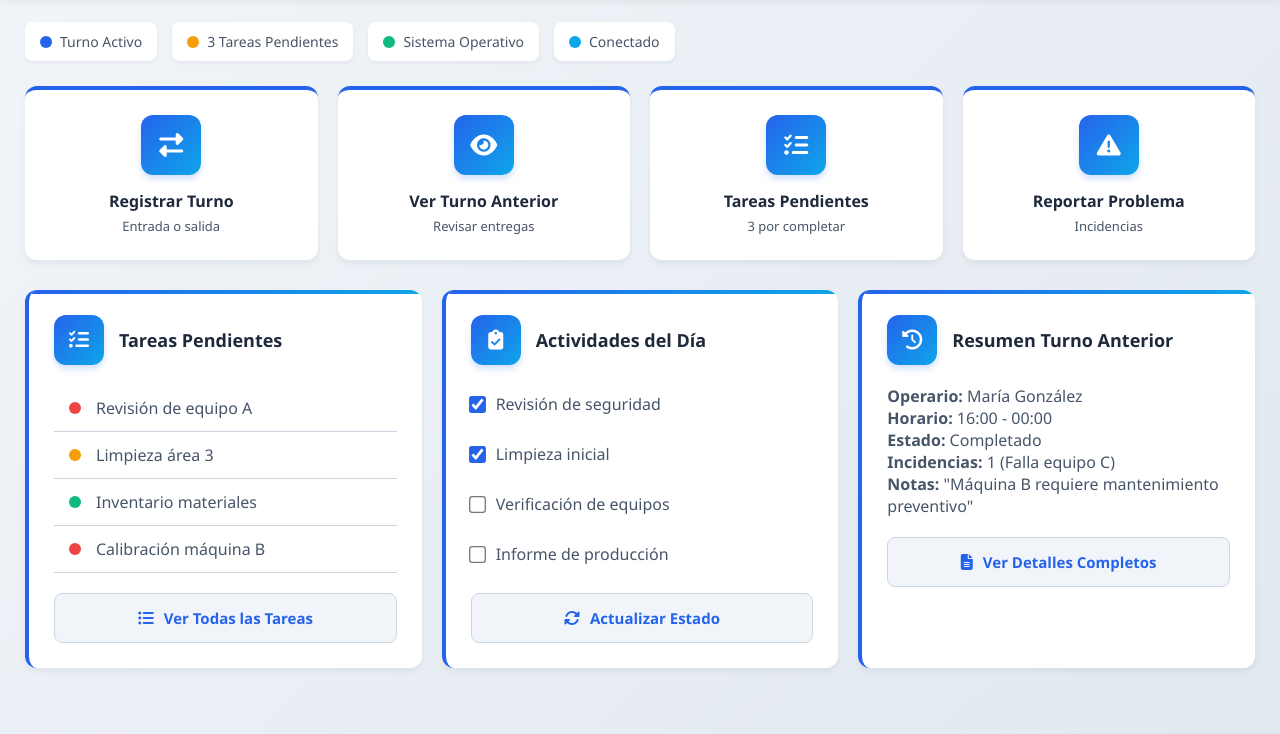
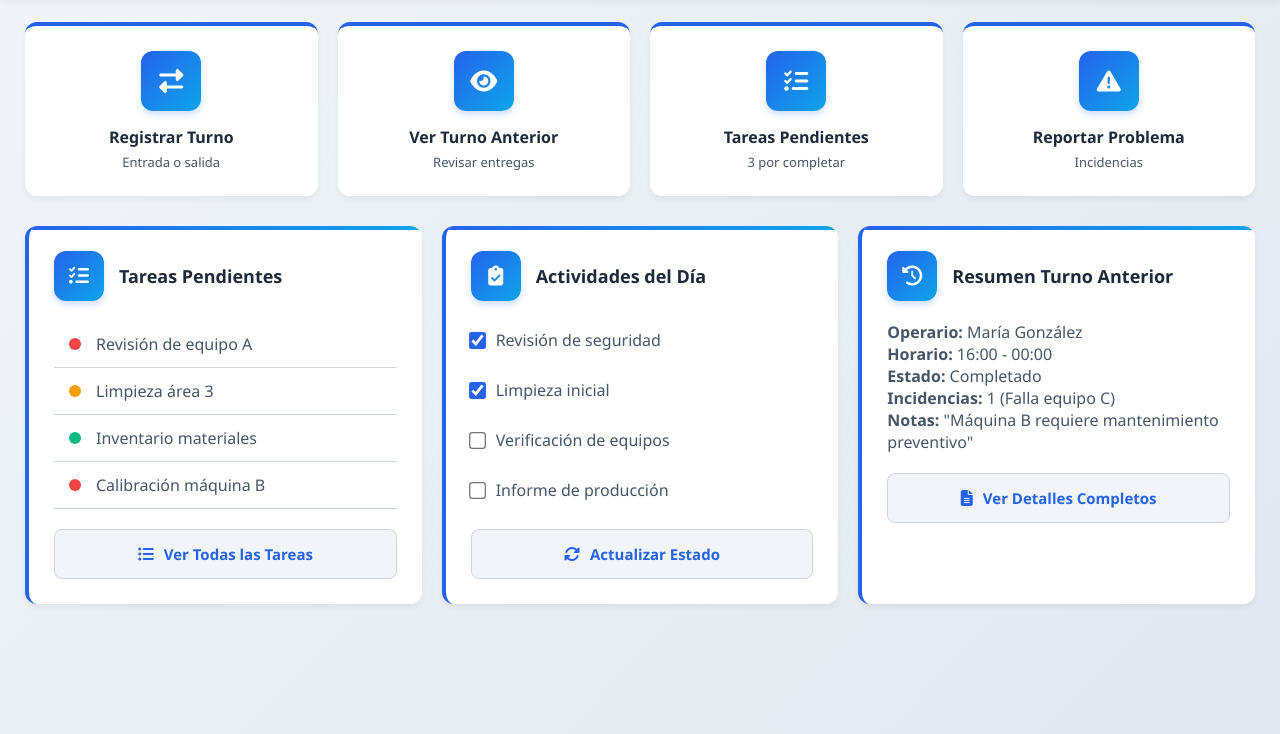
Before and after one commit to L21660166/CheckDigital, a plain HTML site: page auditor/dashboard.html in a window 1280 px wide. Shown: the part 66-800 px from the top of the page. Drawn offline with Linux system fonts and the light colour scheme.

Commit message:
Update dashboard.html

```diff
--- a/auditor/dashboard.html
+++ b/auditor/dashboard.html
@@ -698,25 +698,6 @@
 
         <!-- Contenido principal -->
         <div class="main-content">
-            <!-- Indicadores de estado -->
-            <div class="status-indicators">
-                <div class="status-indicator">
-                    <div class="indicator-dot" style="background-color: var(--primary);"></div>
-                    <div class="indicator-text">Turno Activo</div>
-                </div>
-                <div class="status-indicator">
-                    <div class="indicator-dot" style="background-color: var(--warning);"></div>
-                    <div class="indicator-text">3 Tareas Pendientes</div>
-                </div>
-                <div class="status-indicator">
-                    <div class="indicator-dot" style="background-color: var(--success);"></div>
-                    <div class="indicator-text">Sistema Operativo</div>
-                </div>
-                <div class="status-indicator">
-                    <div class="indicator-dot" style="background-color: var(--accent);"></div>
-                    <div class="indicator-text">Conectado</div>
-                </div>
-            </div>
 
             <!-- Acciones rápidas -->
             <div class="quick-actions">
```
